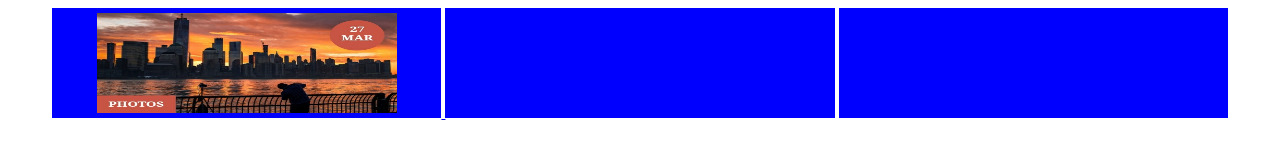
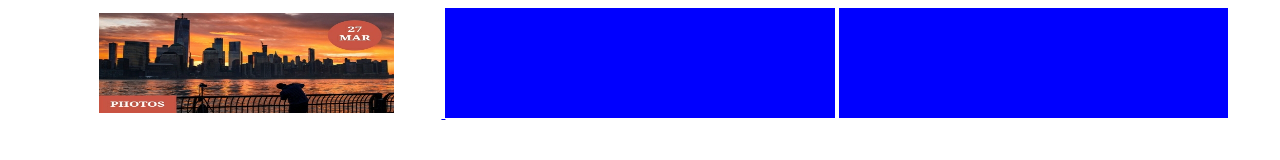
Before and after one commit to tarekujjaman/Contact, a plain HTML site: page index.html in a window 1280 px wide. Drawn offline with Linux system fonts and the light colour scheme.

Commit message:
Update index.html

```diff
--- a/index.html
+++ b/index.html
@@ -22,7 +22,7 @@
 
   height: 100px;
 
-  background-color: blue;
+
 
   display: inline-block;
 
@@ -36,7 +36,7 @@
 
   height: 100px;
 
-  width: 300px;
+  width: 295px;
 
 }
 
```
